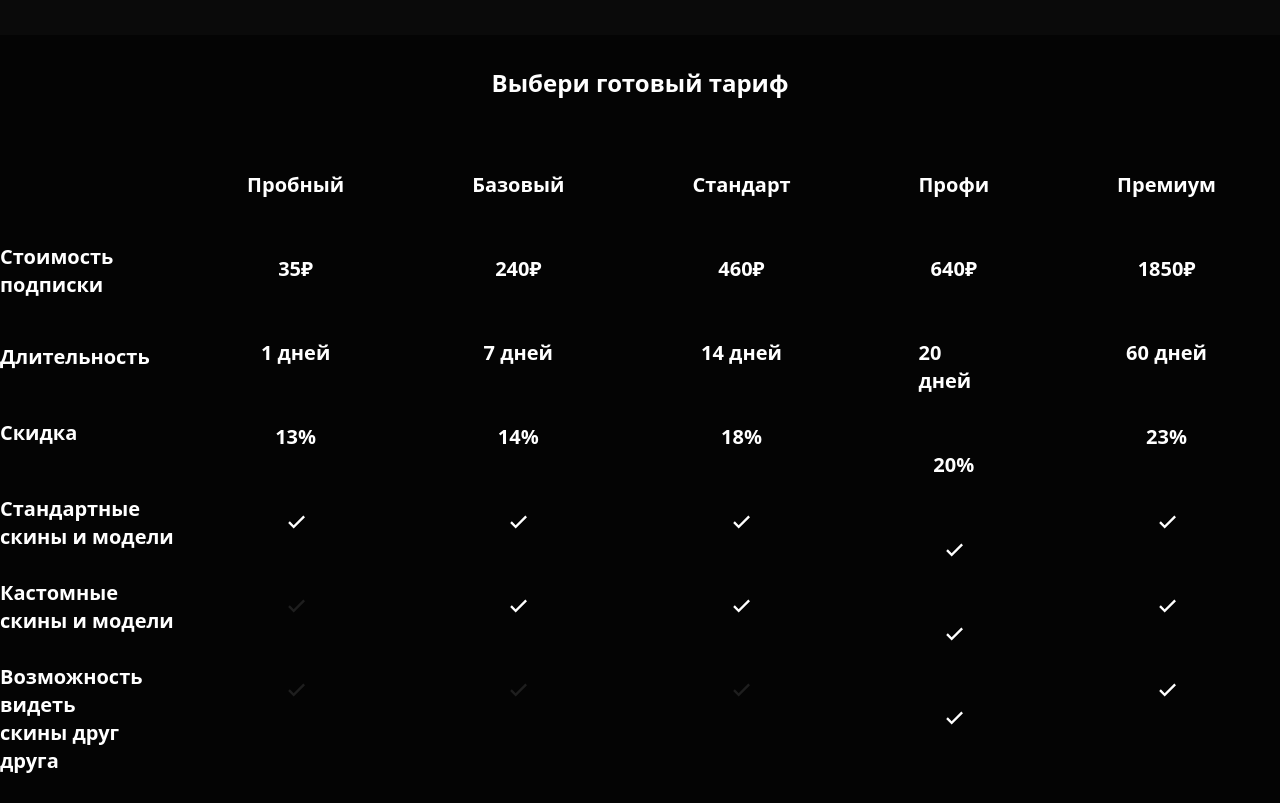
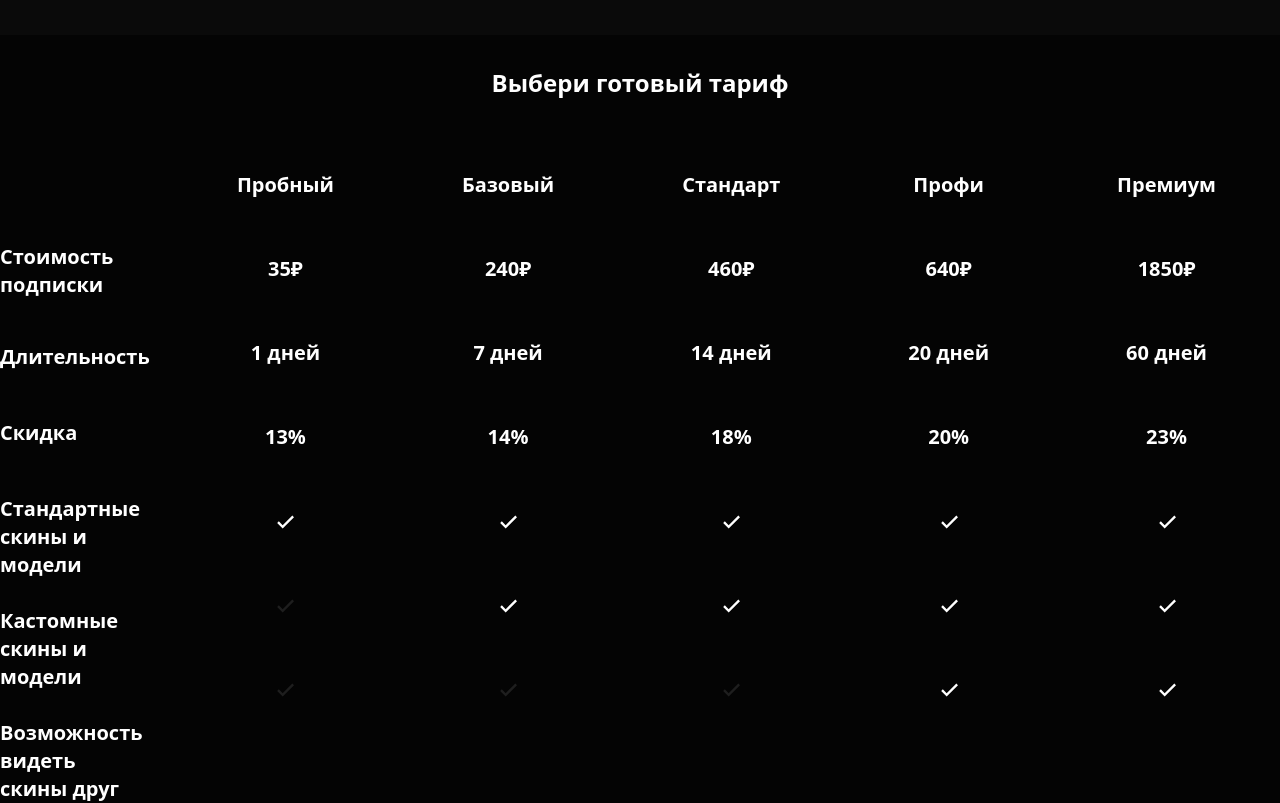
Before and after one commit to ShotMeow/cloud-skinchanger-reworked, a React (Create React App) app: page / in a window 1280 px wide. Shown: the part 1320-2123 px from the top of the page. Built offline with nearby package versions, Linux system fonts and the light colour scheme.

Commit message:
Added description

```diff
--- a/src/pages/HomePage/Billing/Tariffs/Tariff/Tariff.tsx
+++ b/src/pages/HomePage/Billing/Tariffs/Tariff/Tariff.tsx
@@ -9,7 +9,7 @@ const Tariff: React.FC<ITariffComponent> = ({ setActive, id, title, cost, durati
         setActive(id)
     }
     return (
-        <div onClick={(): void => handleClick()} className={"xl:hover:bg-[#0A0A0A] transition duration-300 ease-in-out rounded-xl py-9 w-3/4 xl:w-auto cursor-pointer mx-auto xl:mx-0 px-6 xl:px-16 font-bold flex flex-col gap-5 xl:gap-14 items-center text-xl my-9 " + (isActive ? 'bg-[#0A0A0A]' : 'bg-[#050505] xl:bg-transparent')}>
+        <div onClick={(): void => handleClick()} className={"xl:hover:bg-[#0A0A0A] transition duration-300 ease-in-out rounded-xl py-9 w-3/4 xl:w-auto cursor-pointer mx-auto xl:mx-0 px-6 xl:px-16 font-bold flex flex-col gap-5 xl:gap-14 items-center text-xl my-9 " + (isActive ? 'bg-[#0A0A0A]' : 'bg-[#050505] xl:bg-transparent whitespace-nowrap')}>
             <p>{title}</p>
             <p>{cost}₽</p>
             <p>{duration} дней</p>
```
Also changed, not shown: 1 other file (tests, documents, lock files or other folders).
